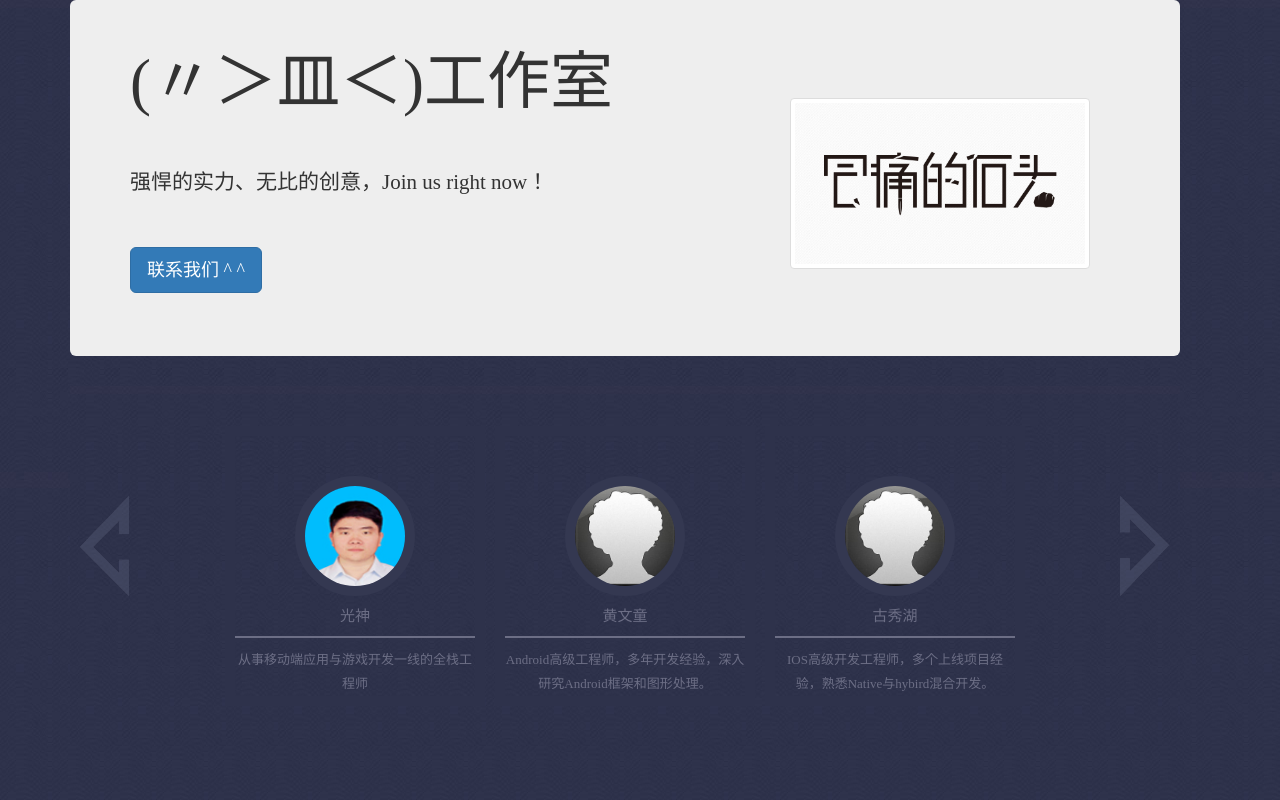
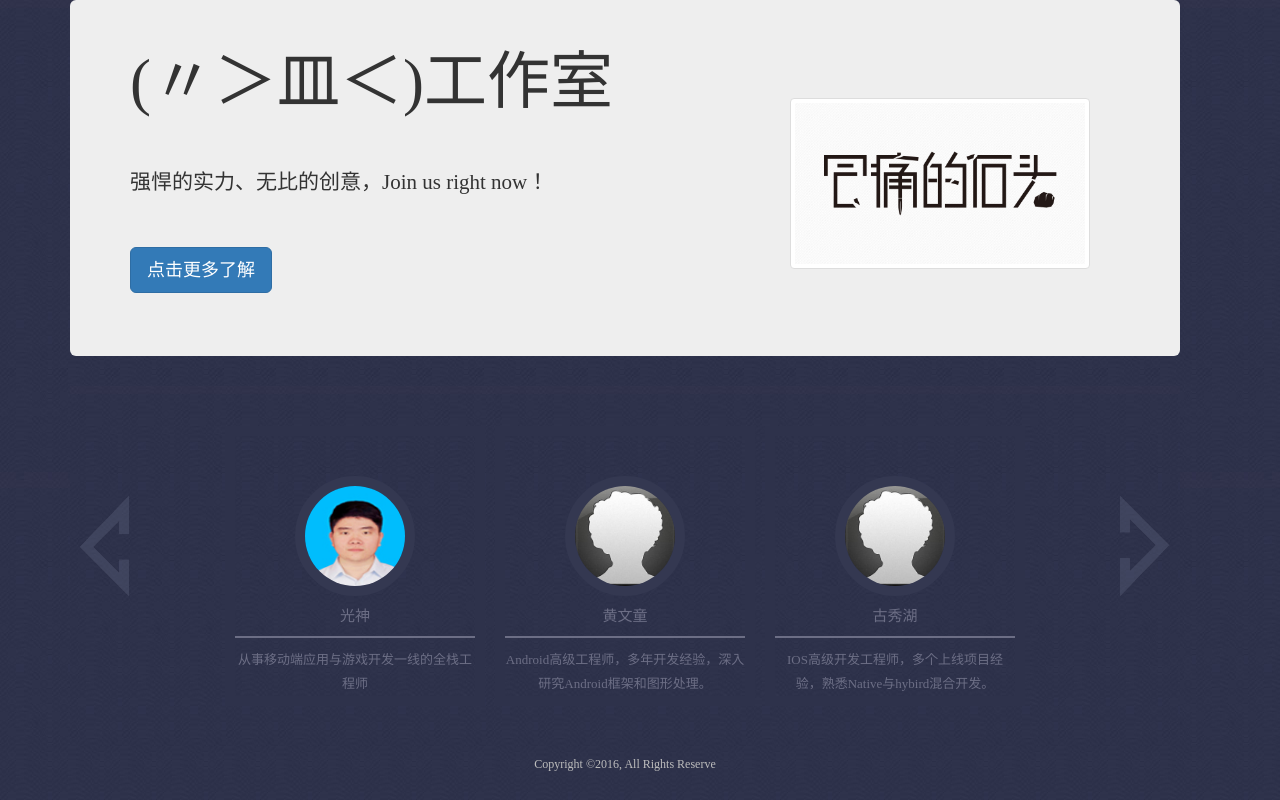
Before and after one commit to yang8456211/AtWebSite, a Django app: page /index/ in a window 1280 px wide. Run offline with Django 3.2, Linux system fonts and the light colour scheme; data comes from the database, SQL or seed files in the repository; both versions use the stored data as it was after the commit; some libraries are stand-ins or nearby versions.

Commit message:
增加页尾，修改图片，把页面css同意放到外部

```diff
--- a/teamSite/static/css/customCss/index.css
+++ b/teamSite/static/css/customCss/index.css
@@ -105,19 +105,6 @@ a:hover{
 	margin-top:10px;
 }
 
-#four_flash .flashBg ul.mobile li a{
-	display:block;
-	background:url(/static/image/jiantou.png);
-	width:31px;
-	height:31px;
-	border:0px;
-	margin:8px auto;
-}
-
-#four_flash .flashBg ul.mobile li a:hover{
-	background:url(/static/image/jiantou2.png);
-}
-
 #four_flash .but_left{
 	width:50px;
 	height:100px;
@@ -143,3 +130,22 @@ a:hover{
 #four_flash .but_right:hover{
 	background:url(/static/image/qianxr1.png) no-repeat;
 }
+
+
+#maininfo p{
+	margin-top:50px;
+}
+
+#logo {
+	margin-top:50px;
+}
+
+
+#foot {
+	margin-top: 10px;
+}
+
+#foot p{
+	text-align: center;
+	color: #BDBDBD;
+}
--- a/teamSite/teammate/templates/index.html
+++ b/teamSite/teammate/templates/index.html
@@ -28,13 +28,13 @@
         <div class="col-md-12">
           <div class="jumbotron">
             <div class="row">
-              <div class="col-md-8">
+              <div class="col-md-8" id="maininfo">
                 <h1>(〃＞皿＜)工作室</h1>
-                <p style="margin-top:50px;">强悍的实力、无比的创意，Join us right now！</p>
-                <p style="margin-top:50px;"><a class="btn btn-primary btn-lg" role="button">联系我们 ^ ^</a></p>
+                <p>强悍的实力、无比的创意，Join us right now！</p>
+                <p><a class="btn btn-primary btn-lg" role="button">点击更多了解</a></p>
               </div>
 
-              <div class="col-md-4" style="margin-top:50px;">
+              <div class="col-md-4" id="logo">
                 <img src="/static/image/stone.jpg"
                 class="img-thumbnail">
               </div>
@@ -44,7 +44,7 @@
         </div>
       </div>
 
-      <!-- 第三行 -->
+      <!-- 第二行 -->
       <div class="row">
         <div class="col-md-12">
           <div class="bodyCon08">
@@ -70,6 +70,16 @@
           </div>
         </div>
       </div>
+
+
+      <!-- 第三行 -->
+      <div class="row">
+        <div class="col-md-12" id="foot">
+          <p>Copyright ©2016, All Rights Reserve</p>
+        </div>
+      </div>
+
+
     </div>
   </div>
 </body>
```
Also changed, not shown: teamSite/db.sqlite3, teamSite/static/image/jiantou.png (deleted), teamSite/static/image/jiantou2.png (deleted), teamSite/static/image/man.jpg (added), teamSite/static/image/senke_xy00.jpg (deleted), teamSite/static/image/woman.jpg (added).
